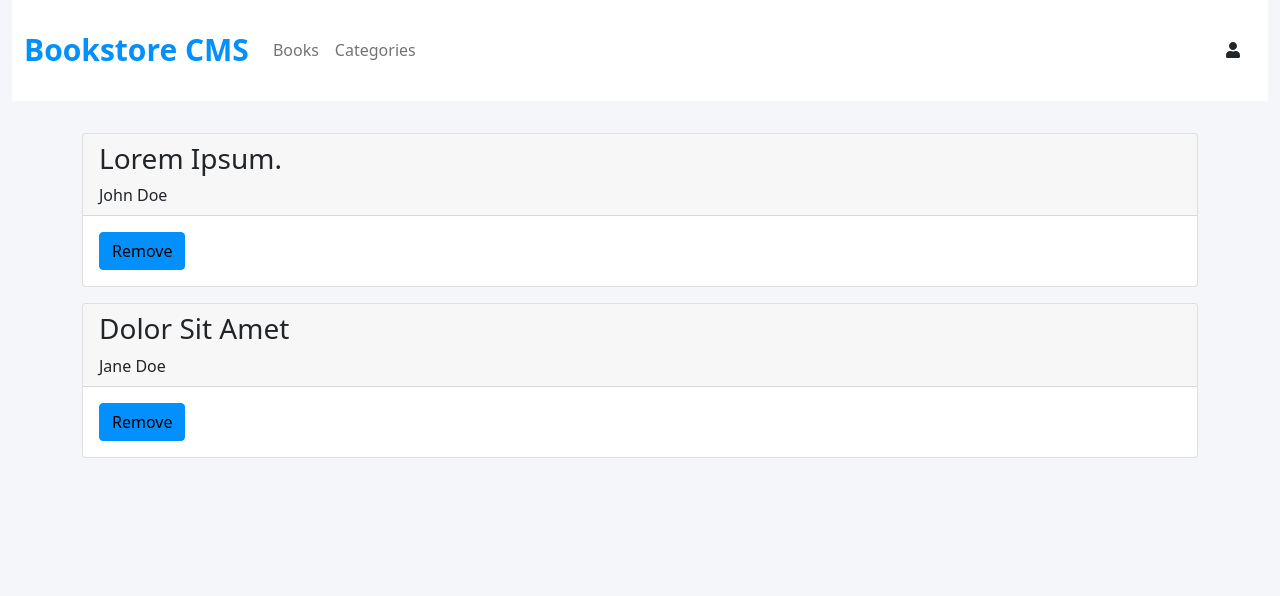
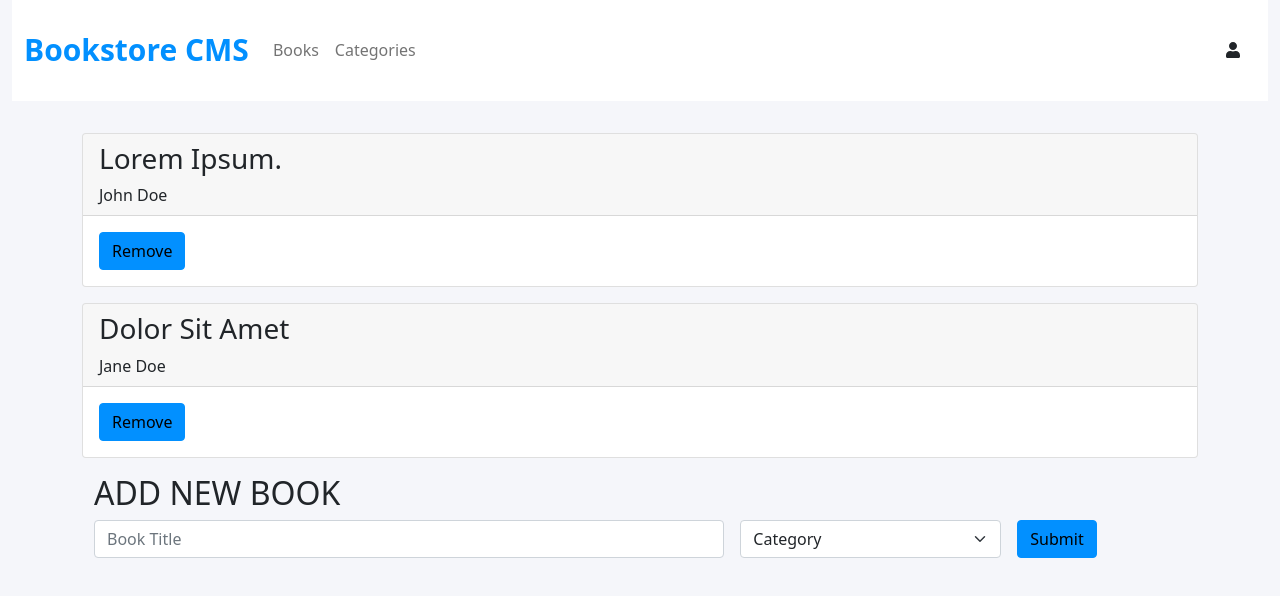
Before and after one commit to eapenzacharias/bookstore, a React (Create React App) app: page / in a window 1280 px wide. Shown: the top 596 px of the page. Built offline with nearby package versions, Linux system fonts and the light colour scheme.

Commit message:
added popper.js and added addbookform

```diff
--- a/package.json
+++ b/package.json
@@ -6,6 +6,7 @@
     "@fortawesome/fontawesome-svg-core": "^1.2.36",
     "@fortawesome/free-solid-svg-icons": "^5.15.4",
     "@fortawesome/react-fontawesome": "^0.1.16",
+    "@popperjs/core": "^2.11.0",
     "@testing-library/jest-dom": "^5.16.1",
     "@testing-library/react": "^11.2.7",
     "@testing-library/user-event": "^12.8.3",
--- /dev/null
+++ b/src/components/AddBookForm.js
@@ -0,0 +1,49 @@
+const AddBookForm = () => {
+  const categories = [
+    {
+      id: 1,
+      name: 'Action and Adventure',
+    },
+    {
+      id: 2,
+      name: 'Classics',
+    },
+    {
+      id: 3,
+      name: 'Comic Book',
+    },
+    {
+      id: 4,
+      name: 'Detective and Mystery',
+    },
+    {
+      id: 5,
+      name: 'Fantasy',
+    },
+  ];
+  return (
+    <>
+      <div className="form-container container">
+        <h2>ADD NEW BOOK</h2>
+        <form className="row g-3">
+          <div className="col-md-7">
+            <input type="text" className="form-control" placeholder="Book Title" id="inputEmail4" />
+          </div>
+          <div className="col-md-3">
+            <select id="inputState" className="form-select">
+              <option selected>Category</option>
+              {categories.map((item) => (
+                <option key={item.id}>{item.name}</option>
+              ))}
+            </select>
+          </div>
+          <div className="col-md-2">
+            <button type="submit" className="btn btn-primary col">Submit</button>
+          </div>
+        </form>
+      </div>
+    </>
+  );
+};
+
+export default AddBookForm;
--- a/src/components/Books.js
+++ b/src/components/Books.js
@@ -1,3 +1,4 @@
+import AddBookForm from './AddBookForm';
 import Book from './Book';
 
 const Books = () => {
@@ -20,6 +21,7 @@
           <Book key={book.id} title={book.title} author={book.author} />
         ))}
       </div>
+      <AddBookForm />
     </>
   );
 };
--- a/src/components/Categories.js
+++ b/src/components/Categories.js
@@ -1,7 +1,7 @@
 const Categories = () => (
   <>
-    <div>
-      Under construction
+    <div className="alert alert-warning">
+      <h2>Under construction</h2>
     </div>
   </>
 );
```
Also changed, not shown: 1 other file (tests, documents, lock files or other folders).
